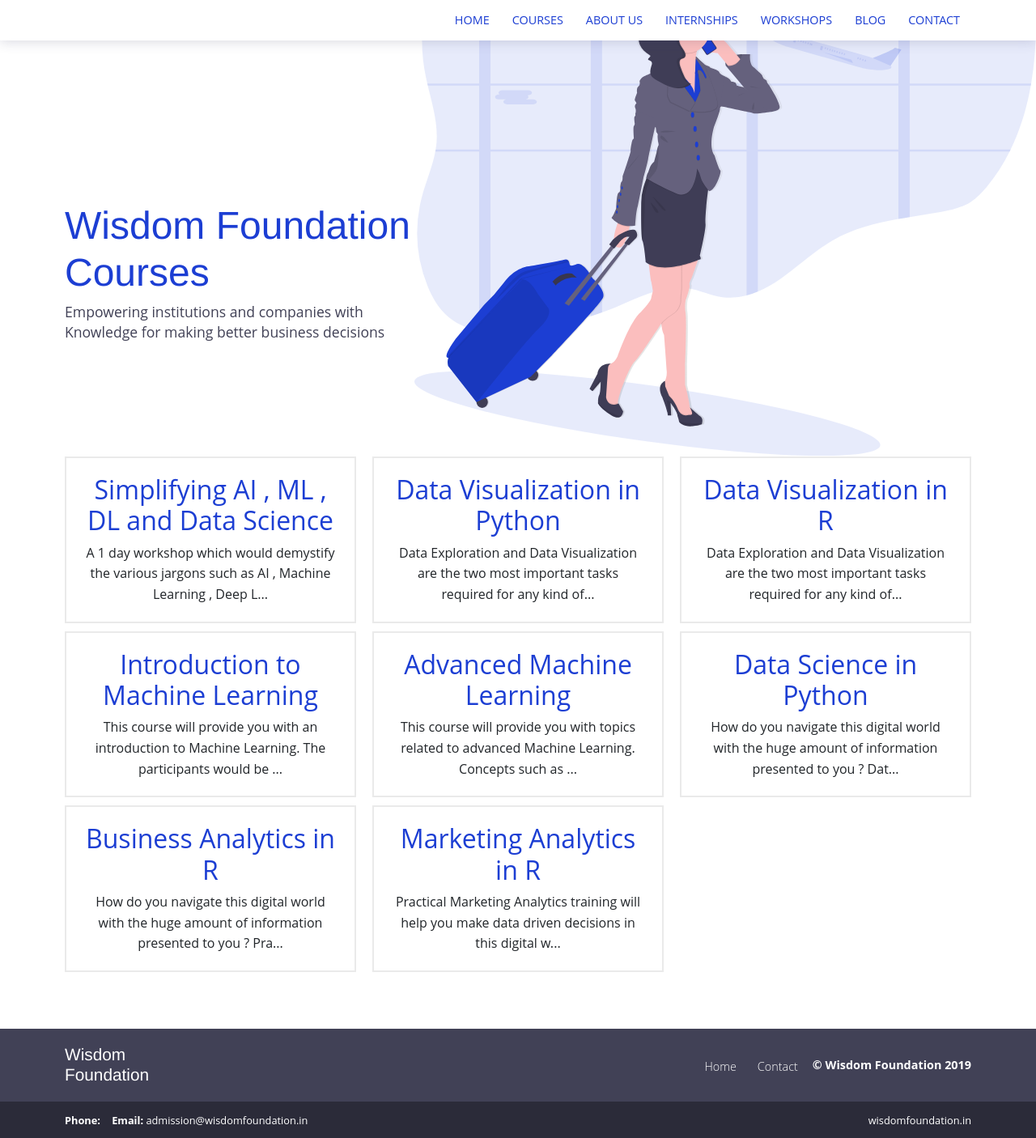
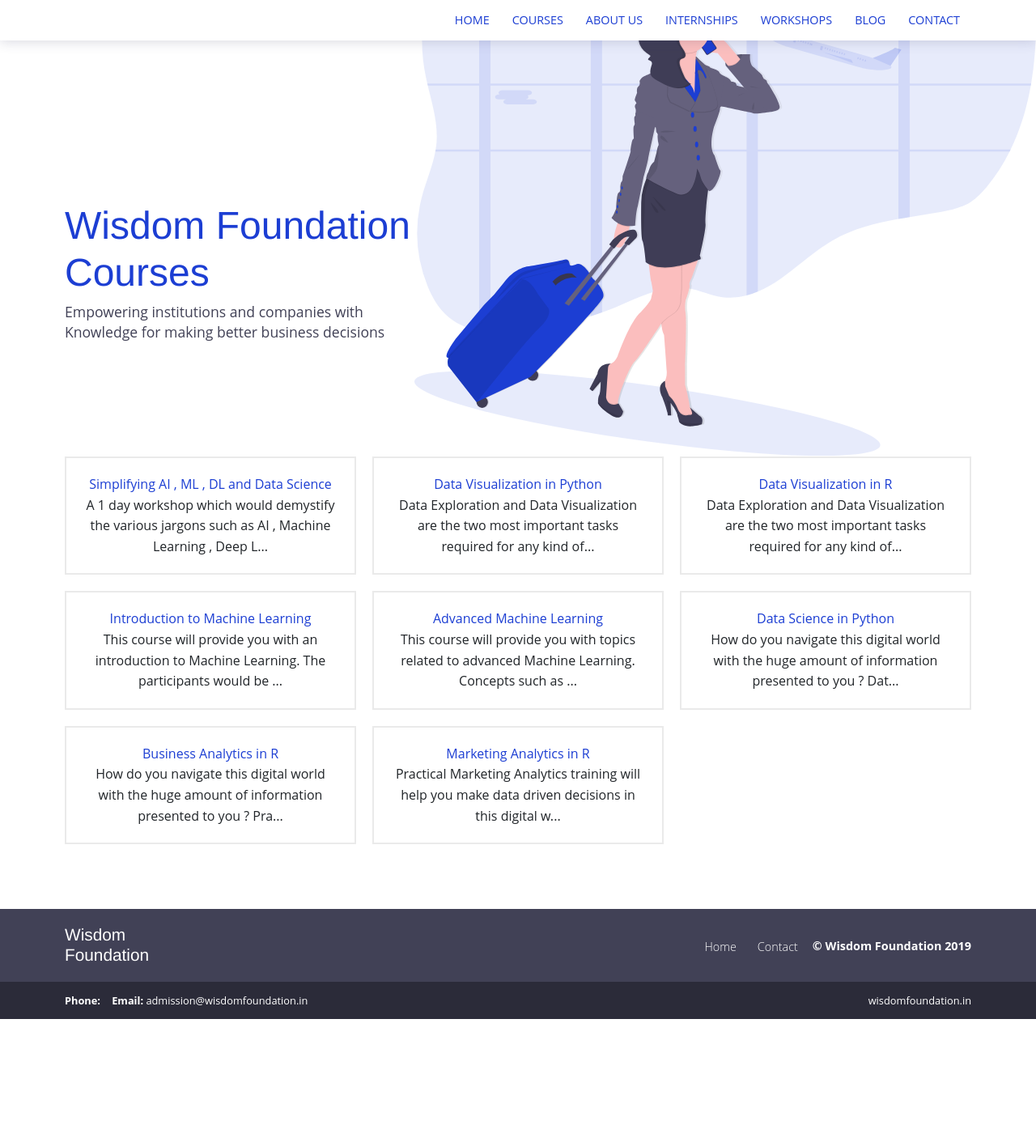
Before and after one commit to knowledgefoundation/knowledgefoundation.github.io, a Jekyll site: the page built from courses.html, in a window 1280 px wide. Shown: the whole page at 81% size. Built offline with Jekyll 4.4.1, drawn with Linux system fonts in a browser that asks for light colours; after the commit the page ends 1259 px from its top, so only the background shows below that.

Commit message:
Changed layout

```diff
--- a/courses.html
+++ b/courses.html
@@ -26,12 +26,12 @@
   <div class="row">
     {% assign sorted_courses = site.courses | sort:"num" %}
     {% for course in sorted_courses %}
-    <div class="col-12 col-md-4 mb-1">
+    <div class="col-12 col-md-4 mb-2">
       <div class="service service-summary">
         <div class="feature">
-          <h2 class="service-title">
-            <a href="{{site.baseurl}}{{ course.url }}">{{ course.title }}</a>
-          </h2>
+
+          <a href="{{site.baseurl}}{{ course.url }}">{{ course.title }}</a>
+
           {{ course.content | markdownify | strip_html | truncate: 100 }}
         </div>
       </div>
--- a/index.html
+++ b/index.html
@@ -37,9 +37,9 @@
     <div class="col-12 col-md-4 mb-1">
       <div class="service service-summary">
         <div class="feature">
-          <h2 class="service-title">
-            <a href="{{site.baseurl}}{{ service.url }}">{{ service.title }}</a>
-          </h2>
+
+          <a href="{{site.baseurl}}{{ service.url }}">{{ service.title }}</a>
+
           {{ service.content | markdownify | strip_html | truncate: 100 }}
         </div>
       </div>
--- a/workshops.html
+++ b/workshops.html
@@ -11,7 +11,7 @@
       <h2 class="title-3 mb-4 text-primary">Workshops conducted</h2>
     </div>
     {% for workshop in site.workshops %}
-    <div class="col-12 col-md-6 col-lg-4 mb-2">
+    <div class="col-12 col-md-6 col-lg-4 mb-1">
       <div class="feature">
 
           <h2 class="testimonials-title">{{ workshop.title }}</h2>
```
